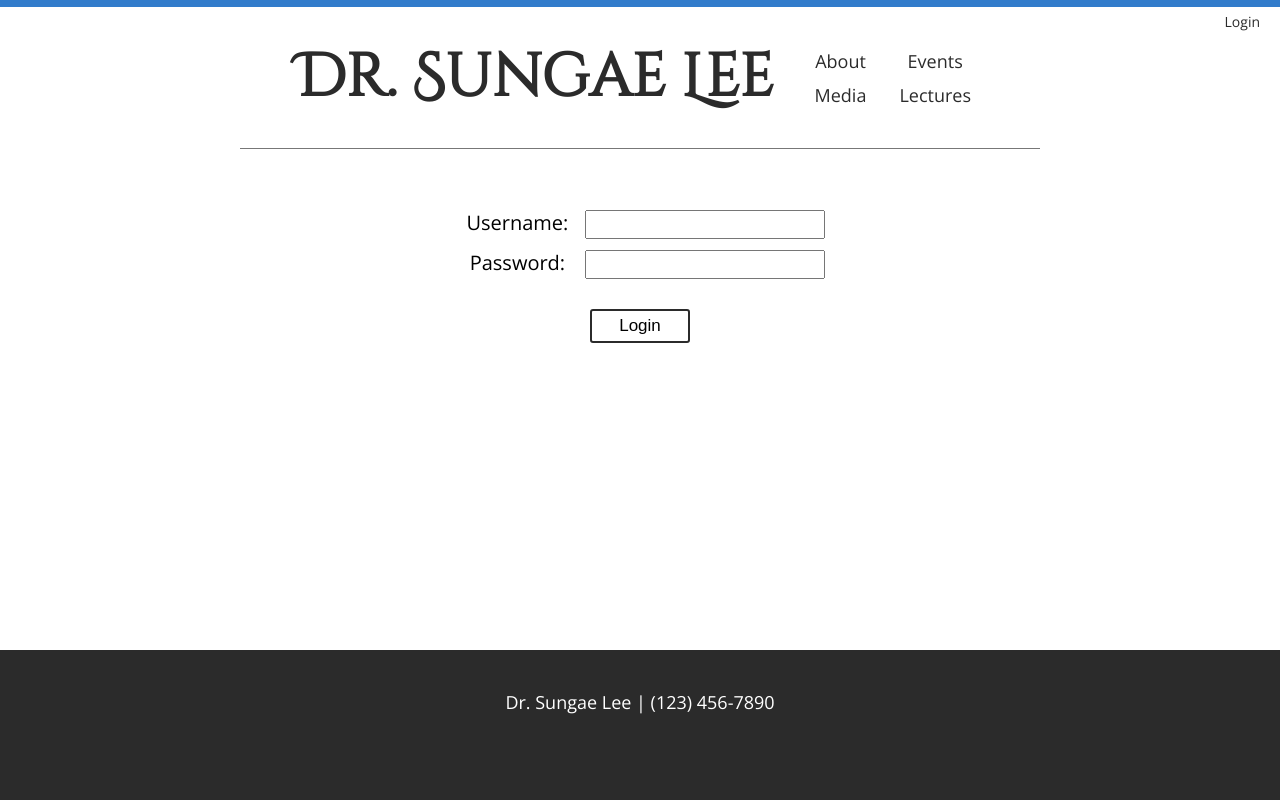
After one commit to brandonchinn178/sungaelee, a Django app: template sungaelee/templates/base/login.html in a window 1280 px wide. The commit adds this page. Run offline with Django 3.2, Linux system fonts and the light colour scheme; the template is opened without the code that fills it, so the values that code supplies are empty, except form fields; tables that the repository leaves empty hold one stand-in row (values such as "Sample post"); form fields are guessed from the names that the template uses; style sheets or scripts are compiled from the project's sources; parts of the project's set-up code (start-up, migrations or seed data) failed here and were passed over.

Commit message:
Add login page/links

```diff
--- a/sungaelee/static/scss/base.scss
+++ b/sungaelee/static/scss/base.scss
@@ -61,6 +61,18 @@ header {
             }
         }
     }
+    .login-link {
+        position: absolute;
+        padding: 5px 20px;
+        top: 0;
+        left: 0;
+        width: 100%;
+        text-align: right;
+        font-size: 14px;
+        a:hover {
+            color: #777;
+        }
+    }
 }
 
 .content {
--- /dev/null
+++ b/sungaelee/static/scss/base/login.scss
@@ -0,0 +1,33 @@
+@import '../settings';
+
+.login-form {
+    width: 400px;
+    margin: 0 auto;
+    text-align: center;
+    .field {
+        margin: 10px 0;
+        font-size: 20px;
+        label {
+            display: inline-block;
+            width: 125px;
+        }
+        input {
+            font-size: 18px;
+            padding: 2px;
+        }
+    }
+    .login-button {
+        margin-top: 20px;
+        padding: 5px;
+        width: 100px;
+        font-size: 17px;
+        cursor: pointer;
+        background: #fff;
+        border: 2px solid $theme-black;
+        border-radius: 3px;
+        &:hover {
+            color: #666;
+            border-color: #555;
+        }
+    }
+}
--- a/sungaelee/sungaelee/urls.py
+++ b/sungaelee/sungaelee/urls.py
@@ -1,18 +1,3 @@
-"""sungaelee URL Configuration
-
-The `urlpatterns` list routes URLs to views. For more information please see:
-    https://docs.djangoproject.com/en/1.8/topics/http/urls/
-Examples:
-Function views
-    1. Add an import:  from my_app import views
-    2. Add a URL to urlpatterns:  url(r'^$', views.home, name='home')
-Class-based views
-    1. Add an import:  from other_app.views import Home
-    2. Add a URL to urlpatterns:  url(r'^$', Home.as_view(), name='home')
-Including another URLconf
-    1. Add an import:  from blog import urls as blog_urls
-    2. Add a URL to urlpatterns:  url(r'^blog/', include(blog_urls))
-"""
 from django.conf.urls import include, url
 from base.views import HomeView
 from admin import urls as admin_urls
@@ -20,4 +5,5 @@ from admin import urls as admin_urls
 urlpatterns = [
     url(r'^$', HomeView.as_view(), name='home'),
     url(r'^admin/$', include(admin_urls, namespace='admin')),
+    url(r'^login/$', 'base.views.login', name='login'),
 ]
--- a/sungaelee/templates/base.html
+++ b/sungaelee/templates/base.html
@@ -7,6 +7,7 @@
     <link rel="stylesheet" type="text/css" href="{% static 'css/base.css' %}">
     <link rel="stylesheet" type="text/css" href="http://fonts.googleapis.com/css?family=Open+Sans:300,400,600">
     <link rel="stylesheet" type="text/css" href="http://fonts.googleapis.com/css?family=Cinzel+Decorative">
+    {% block head %}{% endblock %}
 </head>
 <body>
     <div class="container">
@@ -26,6 +27,9 @@
                     <a href="#">Lectures</a>
                 </div>
             </nav>
+            <div class="login-link">
+                <a href="{% url 'login' %}">Login</a>
+            </div>
         </header>
         <div class="content">{% block content %}{% endblock %}</div>
         <footer>
--- /dev/null
+++ b/sungaelee/templates/base/login.html
@@ -0,0 +1,20 @@
+{% extends 'base.html' %}
+{% load staticfiles %}
+
+{% block head %}
+    <link rel="stylesheet" type="text/css" href="{% static 'css/base/login.css' %}">
+{% endblock %}
+
+{% block content %}
+    <form class="login-form" method="post">
+        <div class="username field">
+            <label>Username:</label>
+            {{ form.username }}
+        </div>
+        <div class="password field">
+            <label>Password:</label>
+            {{ form.password }}
+        </div>
+        <button class="login-button">Login</button>
+    </form>
+{% endblock %}
```
Also changed, not shown: sungaelee/admin/views.py (+15 -1 lines), sungaelee/base/views.py (+7 -0 lines).
